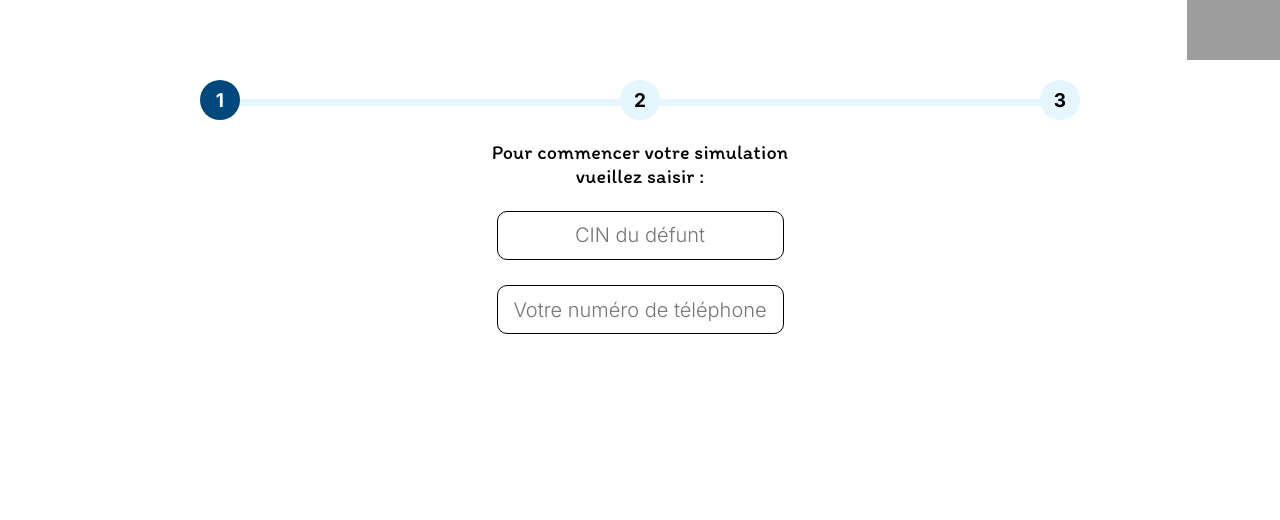
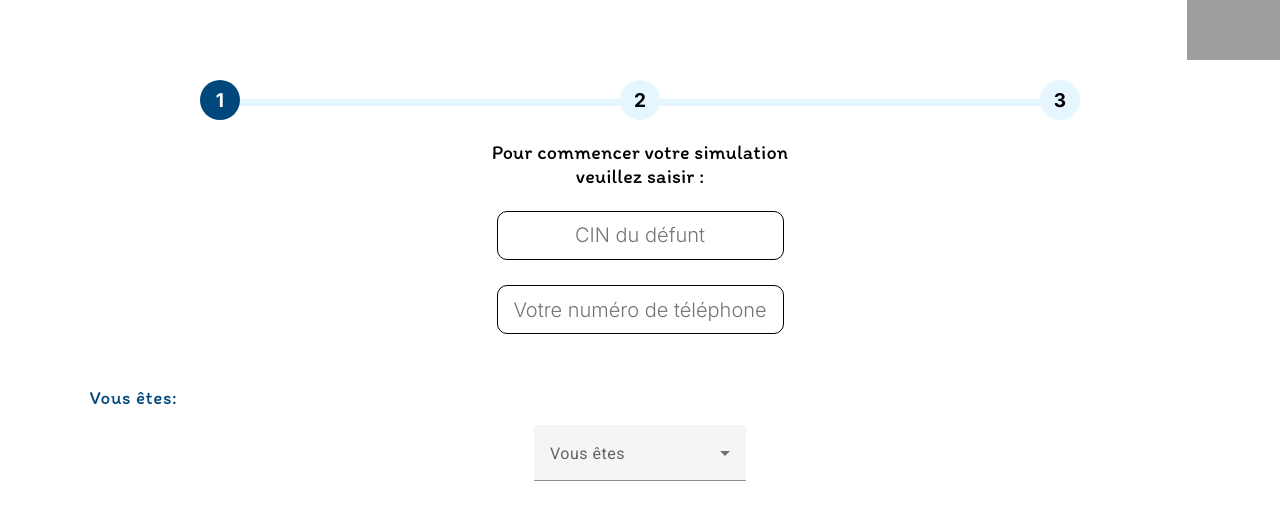
Before and after one commit to ouahlineomaima/cmr-frontend, an Angular app: page /choixLangue in a window 1280 px wide. Shown: the top 520 px of the page. Built offline with nearby package versions, Linux system fonts and the light colour scheme; grey boxes are pictures that could not be loaded.

Commit message:
Adding the user select

```diff
--- a/src/app/pages/choix-simulation/choix-simulation.component.css
+++ b/src/app/pages/choix-simulation/choix-simulation.component.css
@@ -1,5 +1,6 @@
 @import url('https://fonts.googleapis.com/css2?family=Itim&display=swap');
 @import url('https://fonts.googleapis.com/css2?family=Inter:wght@100;200;300;400;500;600;700;800;900&family=Itim&display=swap');
+
 .container-resultat {
     display: flex;
     flex-direction: column;
@@ -60,3 +61,18 @@
     transform: translate(-50%, -50%);
     text-align: center;
 }
+
+.qst{
+    align-self: flex-start;
+    margin-left: 7%;
+    margin-top: 3%;
+}
+
+h4 {
+    color: #00487C;
+    font-family: Itim;
+    font-size: 1.1875rem;
+    font-style: normal;
+    font-weight: 400;
+    line-height: normal;
+}
--- a/src/app/pages/choix-simulation/choix-simulation.component.html
+++ b/src/app/pages/choix-simulation/choix-simulation.component.html
@@ -5,9 +5,20 @@
     </section>
     <app-timeline [classNames]="classNamesForTimeline"></app-timeline>
     <div class="main-container">
-        <h3 class="title">Pour commencer votre simulation vueillez saisir :</h3>
+        <h3 class="title">Pour commencer votre simulation veuillez saisir :</h3>
         <input type="text" [(ngModel)]="cin" placeholder="CIN du défunt" required>
         <input type="tel" [(ngModel)]="tel" placeholder="Votre numéro de téléphone" required>
+        <h4 class="qst">Vous êtes:</h4>
+        <form>
+            <mat-form-field>
+                <mat-label>Vous êtes</mat-label>
+                <mat-select [(ngModel)]="selectedValue" name="humans">
+                    <mat-option *ngFor="let human of humans" [value]="human.value">
+                        {{human.viewValue}}
+                    </mat-option>
+                </mat-select>
+            </mat-form-field>
+        </form>
     </div>
 
 </div>
--- a/src/app/pages/choix-simulation/choix-simulation.component.ts
+++ b/src/app/pages/choix-simulation/choix-simulation.component.ts
@@ -1,16 +1,29 @@
 import { Component } from '@angular/core';
 import { Router } from '@angular/router';
-import {FormsModule} from '@angular/forms';
+
+interface Human {
+  value: string;
+  viewValue: string;
+
+}
 
 @Component({
   selector: 'app-choix-simulation',
   templateUrl: './choix-simulation.component.html',
   styleUrls: ['./choix-simulation.component.css'],
 })
+
+
 export class ChoixSimulationComponent {
   classNamesForTimeline: Array<string> = ['current-item', 'comming', 'comming'];
   cin: string = '';
   tel: string = '';
+  selectedValue: string = '';
+  humans: Human[] = [
+    {value: 'veuf', viewValue: 'Le veuf'},
+    {value: 'veuve', viewValue: 'La veuve'},
+    {value: 'enfant', viewValue: 'Le fils / la fille'},
+  ];
   constructor(private router: Router) {}
   goToAccueilPage() {
     this.router.navigate(['/accueil']);
--- a/src/styles.css
+++ b/src/styles.css
@@ -1,4 +1,4 @@
 /* You can add global styles to this file, and also import other style files */
-
+@import "~@angular/material/prebuilt-themes/indigo-pink.css";
 html, body { height: 100%; }
 body { margin: 0; font-family: Roboto, "Helvetica Neue", sans-serif; }
```
Also changed, not shown: src/app/app.module.ts (+12 -1 lines).
